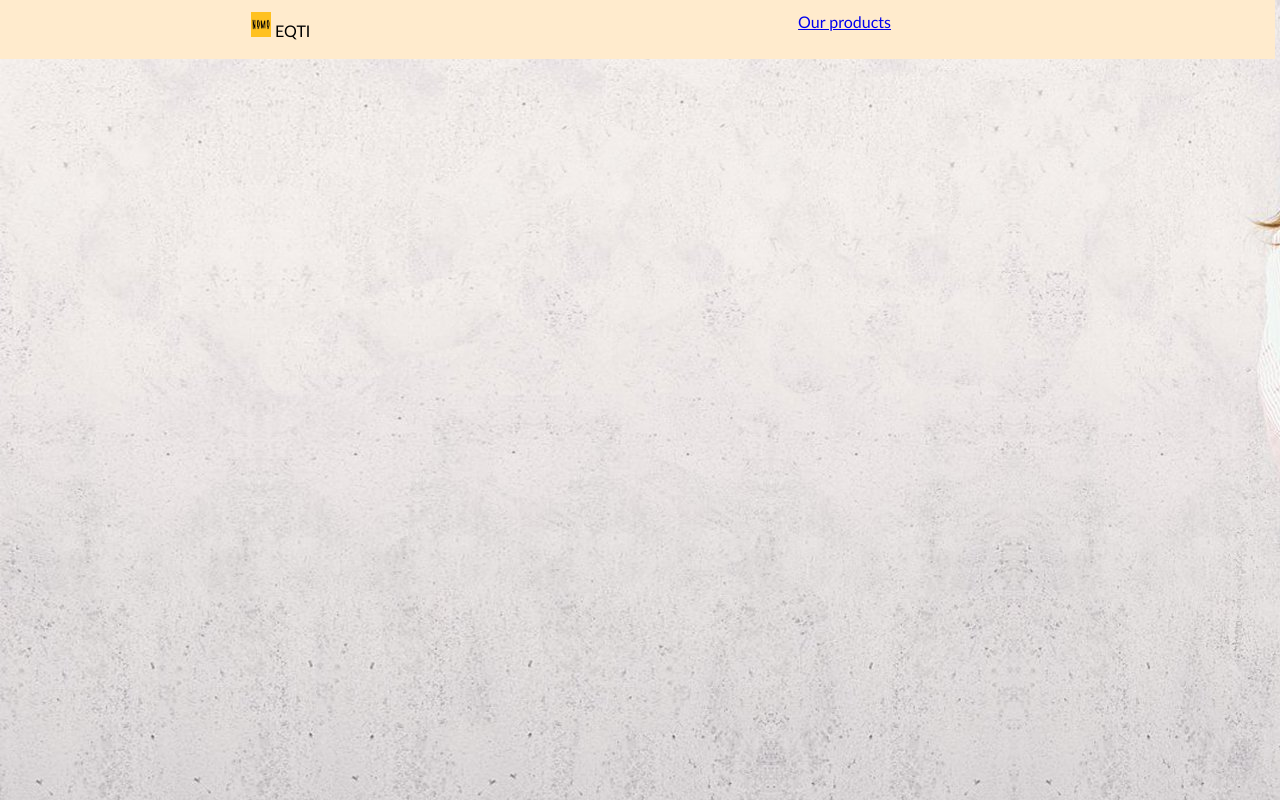
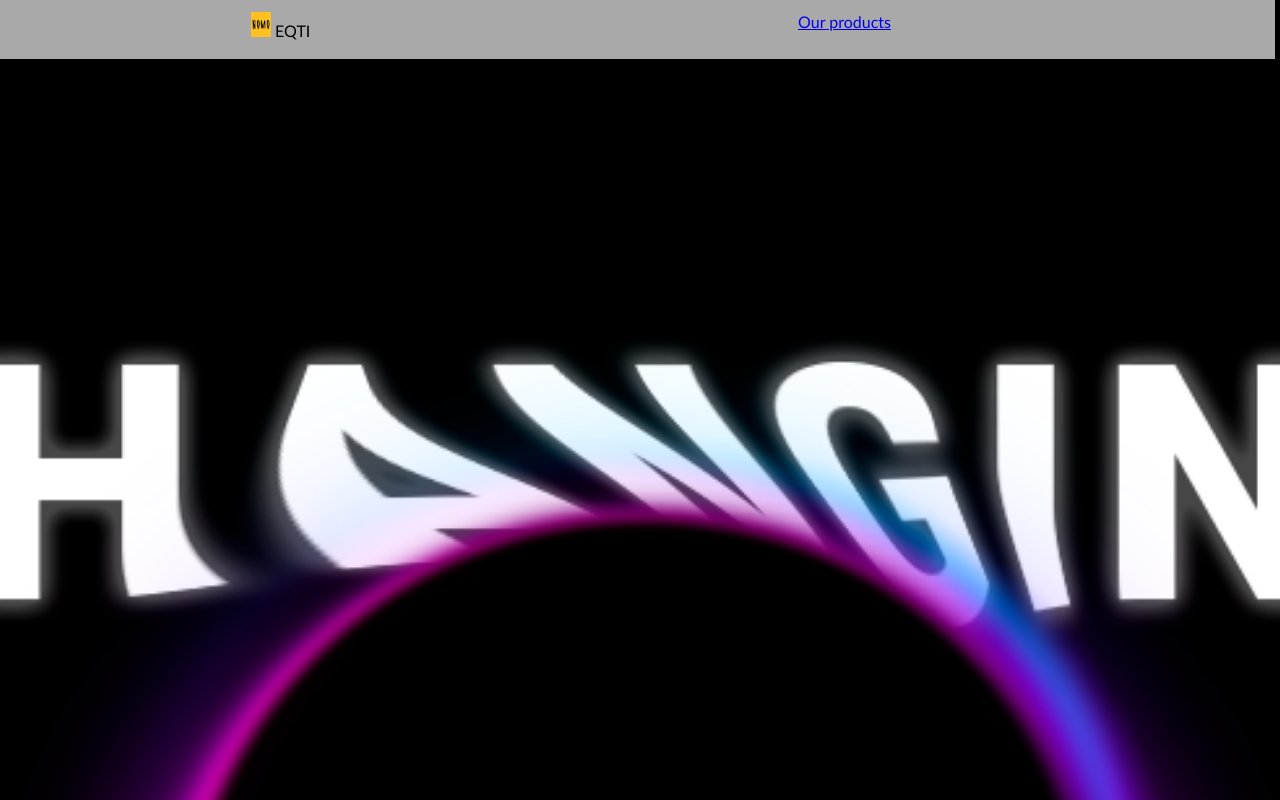
Before and after one commit to Tuilapps/EQTI, a plain HTML site: page index.html in a window 1280 px wide. Shown: the top 800 px of the page. Drawn offline with Linux system fonts and the light colour scheme.

Commit message:
Add files via upload

```diff
--- a/style1.css
+++ b/style1.css
@@ -1,14 +1,21 @@
 body {
-    background-color: #ccc;
-    background-image: URl(pic1.jpg);
-}
+    height: 100%;
+    width: 100%;
+    padding: 0;
+    margin: 0;
+    background: black url(pic3.png) center center no-repeat;;
+  -webkit-background-size: cover;
+  -moz-background-size: cover;
+  -o-background-size: cover;
+  background-size: cover;
+  }
 .block1 {
     position: fixed;
     width: 100%;
     height: 8%;
     top: -5px;
     left:-5px;
-    background-color: blanchedalmond;
+    background-color:darkgrey;
     z-index: 1;
 }
 #log1 {
```
